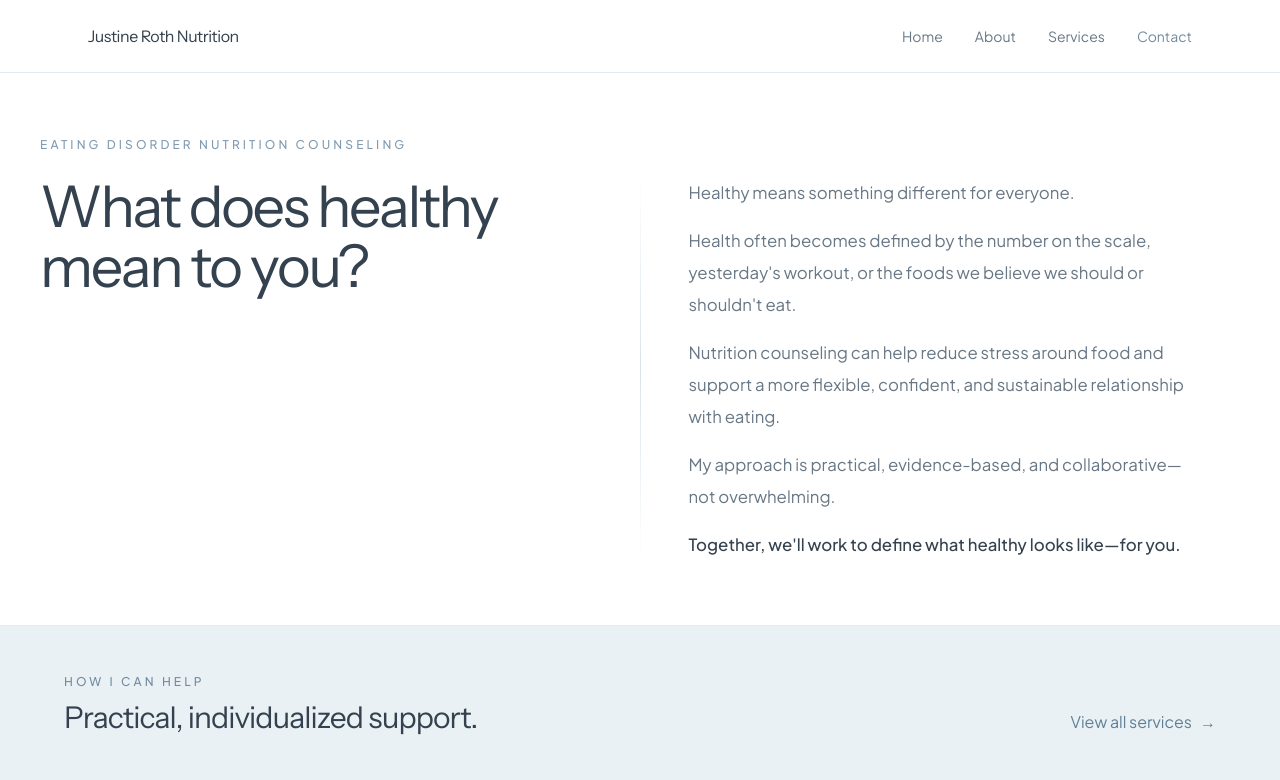
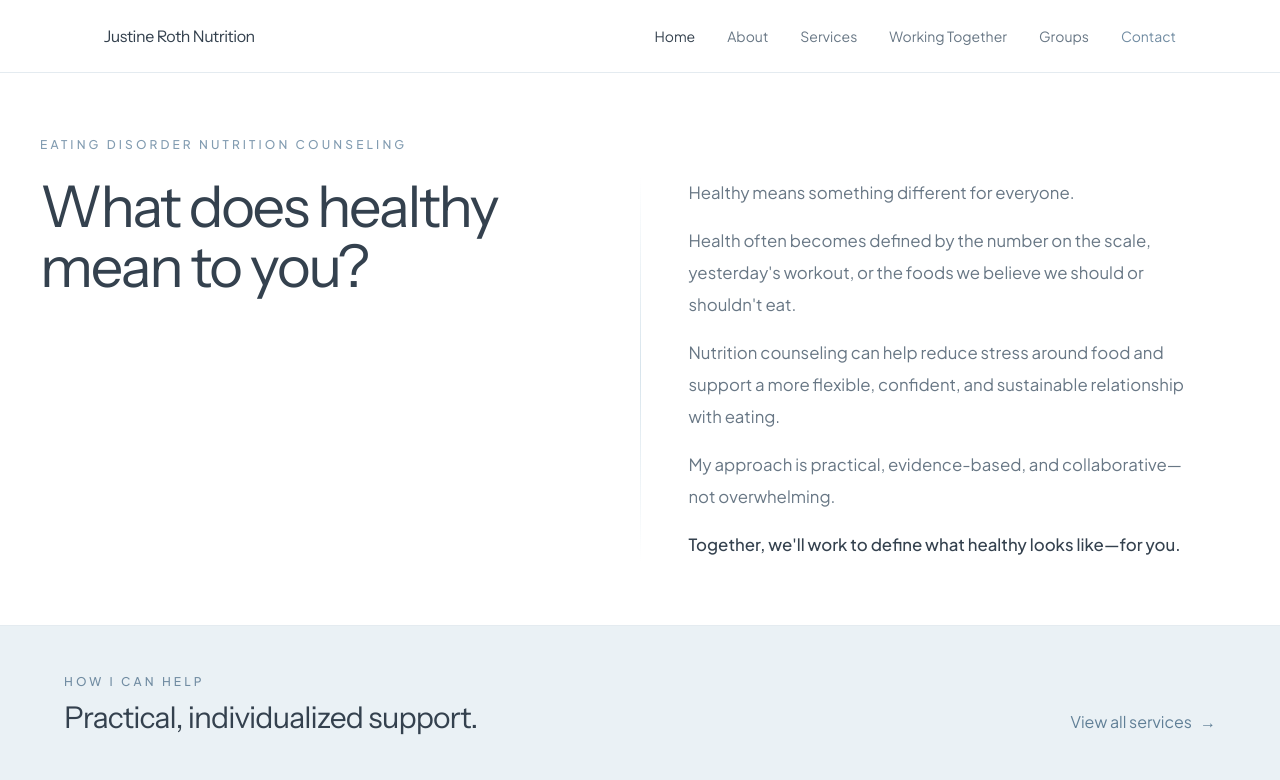
Before and after one commit to justinerothrd/justine-roth-nutrition, a Next.js app: page / in a window 1280 px wide. Shown: the top 780 px of the page. Built offline with nearby package versions, Linux system fonts and the light colour scheme.

Commit message:
Update SiteHeader.tsx

```diff
--- a/components/SiteHeader.tsx
+++ b/components/SiteHeader.tsx
@@ -8,6 +8,8 @@ const navLinks = [
   { href: "/", label: "Home" },
   { href: "/about", label: "About" },
   { href: "/services", label: "Services" },
+  { href: "/what-to-expect", label: "Working Together" },
+  { href: "/groups", label: "Groups" },
 ];
 
 export default function SiteHeader() {
@@ -20,7 +22,7 @@ export default function SiteHeader() {
 
   return (
     <header className="sticky top-0 z-50 border-b border-[#E4EBF0] bg-white/95 backdrop-blur-md">
-      <div className="mx-auto flex h-[72px] max-w-6xl items-center justify-between px-6">
+      <div className="mx-auto flex h-[72px] max-w-6xl items-center justify-between px-6 sm:px-8 lg:px-10">
         <Link
           href="/"
           className="font-heading text-[1.05rem] font-medium tracking-[-0.025em] text-[#34414E]"
@@ -32,21 +34,35 @@ export default function SiteHeader() {
         {/* Desktop */}
         <nav
           aria-label="Main navigation"
-          className="hidden items-center gap-8 text-sm text-[#687785] md:flex"
+          className="hidden items-center gap-8 text-sm md:flex"
         >
-          {navLinks.map((link) => (
+          {navLinks.map((link) => {
+            const active =
+              pathname === link.href ||
+              (link.href !== "/" && pathname.startsWith(link.href));
+
+            return (
               <Link
                 key={link.href}
                 href={link.href}
-              className="transition-colors hover:text-[#526D83]"
+                className={`transition-colors ${
+                  active
+                    ? "text-[#34414E] font-medium"
+                    : "text-[#687785] hover:text-[#526D83]"
+                }`}
               >
                 {link.label}
               </Link>
-          ))}
+            );
+          })}
 
           <Link
             href="/contact"
-            className="text-[#718CA2] transition-colors hover:text-[#526D83]"
+            className={`transition-colors ${
+              pathname === "/contact"
+                ? "text-[#34414E] font-medium"
+                : "text-[#718CA2] hover:text-[#526D83]"
+            }`}
           >
             Contact
           </Link>
@@ -76,24 +92,38 @@ export default function SiteHeader() {
               <nav
                 id="mobile-navigation"
                 aria-label="Mobile navigation"
-                className="absolute right-0 top-10 z-50 w-52 border border-[#E4EBF0] bg-white p-3 shadow-lg"
+                className="absolute right-0 top-10 z-50 w-60 border border-[#E4EBF0] bg-white p-3 shadow-lg"
               >
                 <div className="flex flex-col">
-                  {navLinks.map((link) => (
+                  {navLinks.map((link) => {
+                    const active =
+                      pathname === link.href ||
+                      (link.href !== "/" && pathname.startsWith(link.href));
+
+                    return (
                       <Link
                         key={link.href}
                         href={link.href}
                         onClick={() => setMenuOpen(false)}
-                      className="px-4 py-3 text-sm text-[#687785] hover:bg-[#F7FAFC] hover:text-[#34414E]"
+                        className={`px-4 py-3 text-sm transition-colors ${
+                          active
+                            ? "font-medium text-[#34414E]"
+                            : "text-[#687785] hover:bg-[#F7FAFC] hover:text-[#34414E]"
+                        }`}
                       >
                         {link.label}
                       </Link>
-                  ))}
+                    );
+                  })}
 
                   <Link
                     href="/contact"
                     onClick={() => setMenuOpen(false)}
-                    className="px-4 py-3 text-sm text-[#718CA2] hover:bg-[#F7FAFC] hover:text-[#526D83]"
+                    className={`px-4 py-3 text-sm transition-colors ${
+                      pathname === "/contact"
+                        ? "font-medium text-[#34414E]"
+                        : "text-[#718CA2] hover:bg-[#F7FAFC] hover:text-[#526D83]"
+                    }`}
                   >
                     Contact
                   </Link>
```
Lines whose indentation alone changed are shown as unchanged.
